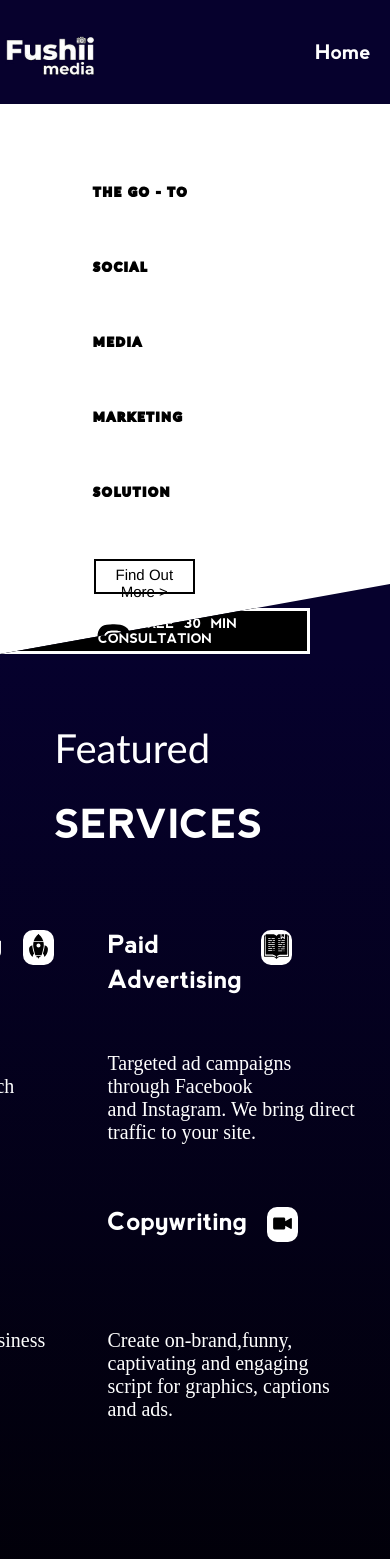
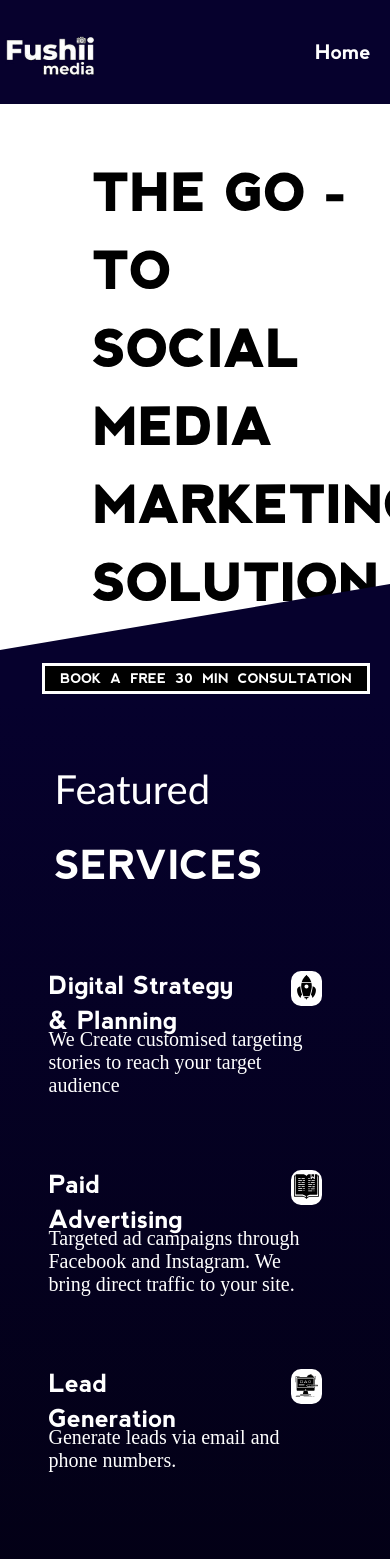
Before and after one commit to bugcrusher07/FushiiMedia, a Next.js app in the folder fushiimediafrontend/: page / in a window 390 px wide. Shown: the top 1559 px of the page. Built offline with nearby package versions, Linux system fonts and the light colour scheme.

Commit message:
finishing up some media queries-not entirely finished though

```diff
--- a/fushiimediafrontend/app/globals.css
+++ b/fushiimediafrontend/app/globals.css
@@ -13,3 +13,6 @@
   font-family: Nevis-Bold;
   src: url(/Nevis-Bold.ttf.woff);
 }
+html{
+  scroll-behavior: smooth;
+}
--- a/fushiimediafrontend/app/page.module.css
+++ b/fushiimediafrontend/app/page.module.css
@@ -17,12 +17,13 @@
   font-size: 20px;
   color: white;
   margin:0px 15px;
+  text-decoration: none;
 }
 
 .main_items > a:hover{
   cursor: pointer;
   text-decoration: underline;
-  text-underline-offset: 8px;
+  text-underline-offset: 10px;
 
 }
 
@@ -36,15 +37,15 @@
 
 
  .first_container{
-  width:50vw;
+  width:90vw;
   display:flex;
   flex-direction: column;
-  height:600px;
+  height:480px;
  }
 
 
  .second_container_wrapper{
-    width:50vw;
+    width:10vw;
     display:flex;
     height:600px;
     justify-content: flex-end;
@@ -62,11 +63,12 @@
   margin-left:24vw ;
   margin-top:50px;
   color:black;
-  font-family: 'Gill Sans', 'Gill Sans MT', Calibri, 'Trebuchet MS', sans-serif;
-  font-weight:bolder;
-  font-size: 3vw;
-  line-height:75px;
-  letter-spacing: 0.6vw;
+  /* font-family: 'Gill Sans', 'Gill Sans MT', Calibri, 'Trebuchet MS', sans-serif; */
+  font-family:Nevis-Bold;
+  font-size: 50px;
+  line-height:78px;
+  letter-spacing: 0.4vw;
+  font-weight: 999;
   -webkit-text-stroke: 2px black;
  }
 
@@ -108,25 +110,36 @@
   .second_container{
     display:none;
   }
-
+.idkm{
+  margin-top:0;
+  padding-top:0;
+  border-top:none;
+  bottom:4px;
+  height:1150px;
+}
 
   .second_button{
     display:none
   }
 
 .second_container2{
-  clip-path: polygon(0 100%, 100% 0,100% 100%, 0 100%);
+  clip-path: polygon(0 66px, 100% 0,100% 100%, 0 100%);
   display:flex;
   justify-content: flex-end;
   align-items: flex-end;
   background-color: rgb(6, 1, 45);
   height:70px;
+}
 
+.big_body{
+  margin-bottom:none;
+  padding-bottom:none;
+  border-bottom:none;
 }
 
 .second_button2{
+  margin-bottom:5px;
   font-family: Nevis-Bold;
-
   padding:5px 15px;
   color:white;
   background-color: black;
@@ -277,3 +290,99 @@
 .submit_button{
   align-self: center;
 }
+
+.submit_button:hover{
+  background-color: black;
+  color:white;
+  border:black;
+  cursor:pointer;
+}
+/* min-width:770px */
+
+@media  (min-width:770px) and (max-width:970px){
+.second_button2{
+  margin-right:20px;
+}
+
+.second_container2{
+  height:115px;
+}
+
+.options{
+  flex-direction: row;
+}
+
+.options_container1{
+  flex-direction: column;
+}
+
+
+.options_container{
+  flex-direction: column;
+  margin-top:80px;
+}
+
+.option_1{
+
+  height:200px;
+  margin-top:70px;
+}
+
+.idek{
+  margin-bottom:10px;
+}
+.idkm{
+height:1400px;
+}
+
+}
+
+@media (min-width:0px) and ( max-width:769px){
+  .options{
+    justify-content: center;
+  }
+.options_container,.options_container1{
+  flex-direction: column;
+}
+
+.second_button2{
+  margin-right:20px;
+}
+.second_container2{
+  height:115px;
+}
+
+
+.option_1{
+  width:70vw;
+  margin-left:0px;
+}
+
+.idkm{
+  height:1700px;
+}
+.option_svg{
+  margin-left:50px;
+}
+
+.idek br{
+  display:none;
+}
+.idek {
+  margin-bottom:0px;
+  height:60px;
+}
+
+.idev2{
+  margin-bottom:70px;
+}
+.idev2 br{
+  display:none;
+}
+
+.options_container,.options_container1{
+  margin-left:0px;
+}
+
+
+}
--- a/fushiimediafrontend/app/page.tsx
+++ b/fushiimediafrontend/app/page.tsx
@@ -6,15 +6,16 @@ import styles from "./page.module.css";
 
 
 const Header = () => {
+
   return (
     <div className={styles.main}>
       <div>
         <img src="logo.jpg" alt="Logo" height="100px" width="100px" />
       </div>
       <div className={styles.main_items}>
-        <a>Home</a>
-        <a>Services</a>
-        <a>Contact</a>
+        <a href="/">Home</a>
+        <a onClick={() => window.location.href = "#services1"}>Services</a>
+        <a onClick={() => window.location.href = "#contact_bottom"}>Contact</a>
       </div>
     </div>
   )
@@ -39,32 +40,15 @@ const SVG = () => {
   )
 }
 
-// const Body = () => {
-//   return (
-//     <div className={styles.big} >
-//       <div className={styles.body}>
-//         <div className={styles.smallBody}>
-//           <div >
-//             <div >THE GO - TO <br />SOCIAL MEDIA <br />MARKETING<br /> SOLUTION
-//             </div>
-//             <div className={styles.smallBig}>
-//               <button>Find Out More &gt;</button>
-//               <div className={styles.svg}>
-//                 <SVG />
-//               </div>
-//             </div>
-//           </div>
-//           <div className={styles.buttonTab}><button className={styles.bigbutton}>BOOK A FREE 30 MIN CONSULTATION</button>
-//           </div>
-//         </div>
-//       </div>
-//     </div>
-//   )
-// }
 
 
 
 const Body = () => {
+  const handleDMClick = () => {
+    // Replace "USERNAME" with the actual Instagram username
+    const instagramDMUrl = 'https://www.instagram.com/direct/inbox/?user_id=fushiimedia';
+    window.open(instagramDMUrl, '_blank'); // Opens in a new tab
+  };
   return (
     <div className={styles.big_body}>
       <div className={styles.body_container}>
@@ -73,20 +57,16 @@ const Body = () => {
             THE GO - TO <br />SOCIAL MEDIA <br />MARKETING<br /> SOLUTION
           </div>
           <div className={styles.first_button_container}>
-            <button className={styles.first_button}>Find Out More &gt;</button>
+            <button className={styles.first_button} onClick={handleDMClick} >Find Out More &gt;</button>
           </div>
           <div className={styles.svg_container}>
             <SVG />
           </div>
         </div>
-        <div className={styles.second_container_wrapper}>
-          <div className={styles.second_container}>
-            <button className={styles.second_button}>BOOK A FREE 30 MIN CONSULTATION</button>
-          </div>
-        </div>
+
       </div>
       <div className={styles.second_container2}>
-        <button className={styles.second_button2}>BOOK&nbsp; A&nbsp; FREE &nbsp;30&nbsp; MIN&nbsp; CONSULTATION</button>
+        <button className={styles.second_button2} onClick={handleDMClick}>BOOK&nbsp; A&nbsp; FREE &nbsp;30&nbsp; MIN&nbsp; CONSULTATION</button>
       </div>
     </div>
   )
@@ -267,9 +247,9 @@ const Services = () => {
   const [clipPath, setClipPath] = useState<string>('');
   const resizeTimeoutRef = useRef<NodeJS.Timeout | null>(null);
 
-  const calculateClipPath = (width: number): string => {
+  const calculateClipPath = (width: number, height: number): string => {
 
-    return `path('M 0 0   L 0 1000    C ${(100 / 1920) * width} 950, ${(200 / 1920) * width} 900, ${(250 / 1920) * width} 1000   C ${(350 / 1920) * width} 1100, ${(450 / 1920) * width} 950, ${(500 / 1920) * width} 1000   C ${(600 / 1920) * width} 1100, ${(750 / 1920) * width} 800, ${(850 / 1920) * width} 1000  C ${(900 / 1920) * width} 1100, ${(1075 / 1920) * width} 800, ${(1200 / 1920) * width} 950  C ${(1450 / 1920) * width} 1200, ${(1600 / 1920) * width} 900, ${(1700 / 1920) * width} 1050   C ${(1850 / 1920) * width} 1150, ${(1900 / 1920) * width} 850, ${width} 1000  L ${width} 0 Z')`;
+    return `path('M 0 0   L 0 ${height - 150}    C ${(100 / 1920) * width} ${height - 200}, ${(200 / 1920) * width} ${height - 250}, ${(250 / 1920) * width} ${height - 150}  C ${(350 / 1920) * width} ${height - 50}, ${(450 / 1920) * width} ${height - 200}, ${(500 / 1920) * width} ${height - 150}   C ${(600 / 1920) * width} ${height - 50}, ${(750 / 1920) * width} ${height - 350}, ${(850 / 1920) * width} ${height - 150}  C ${(900 / 1920) * width} ${height - 50}, ${(1075 / 1920) * width} ${height - 350}, ${(1200 / 1920) * width} ${height - 200}  C ${(1450 / 1920) * width} ${height + 50}, ${(1600 / 1920) * width} ${height - 250}, ${(1700 / 1920) * width} ${height - 100}   C ${(1850 / 1920) * width} ${height}, ${(1900 / 1920) * width} ${height - 300}, ${width} ${height - 150}  L ${width} 0 Z')`;
 
   };
 
@@ -277,7 +257,8 @@ const Services = () => {
     const updateClipPath = (): void => {
       if (divRef.current) {
         const width = divRef.current.offsetWidth;
-        let newClipPath = (calculateClipPath(width));
+        const height = divRef.current.offsetHeight;
+        let newClipPath = (calculateClipPath(width, height));
         setClipPath(newClipPath)
 
 
@@ -294,13 +275,10 @@ const Services = () => {
       }, 150);
     };
 
-    // Initial calculation
     updateClipPath();
 
-    // Add resize listener
     window.addEventListener('resize', handleResize);
 
-    // Cleanup
     return () => {
       window.removeEventListener('resize', handleResize);
       if (resizeTimeoutRef.current) {
@@ -311,11 +289,11 @@ const Services = () => {
 
 
   return (
-    <div ref={divRef} style={{
+    <div ref={divRef} id="services1" className={styles.idkm} style={{
       display: 'flex',
       flexDirection: 'column',
       background: 'linear-gradient(to bottom,#06012d , #000000)',
-      height: '1150px',
+
       position: 'relative',
       clipPath: clipPath || 'none'
     }}>
@@ -363,13 +341,13 @@ const Services = () => {
 
 
 const Bottom = () => {
-  return (<div>
+  return (<div id="contact_bottom">
     <div className={styles.bottom_wrapper}>
       <div className={styles.content1}>
         <div className={styles.contact}>Contact us</div>
         <div style={{ marginBottom: "24px" }}>CONTACT</div>
         <div>+91 88528 62347</div>
-        <div style={{ marginBottom: "35px" }}>--(email)--</div>
+        <div style={{ marginBottom: "35px", marginTop: "10px", fontSize: "17px", backgroundColor: "black", color: "white", width: "175px", padding: "5px 2px" }}>fushiimedia@gmail.com</div>
         <div style={{ marginBottom: "35px", display: "inline-block", width: "200px", height: "2px", backgroundColor: "black" }}></div>
         <div>Address</div>
         <div>--Address--</div>
@@ -381,7 +359,7 @@ const Bottom = () => {
             <input className={styles.input} placeholder="Phone"></input>
           </div>
           <input placeholder="E-mail" style={{ height: "30px" }}></input>
-          {/* <input className={styles.bigMessage} type="text" placeholder="Any queries or a message " style={{ height: "200px" }}></input> */}
+
           <textarea maxLength={200} className={styles.bigMessage} placeholder="Any queries or a message"    ></textarea>
           <input type="submit" className={styles.submit_button} style={{ width: "100px", height: "30px" }} value="submit"></input>
         </form>
```
